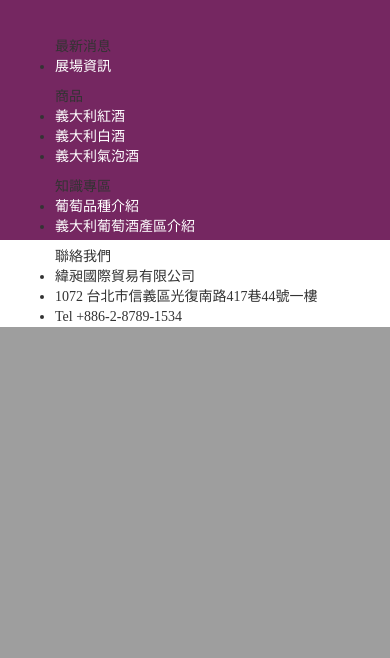
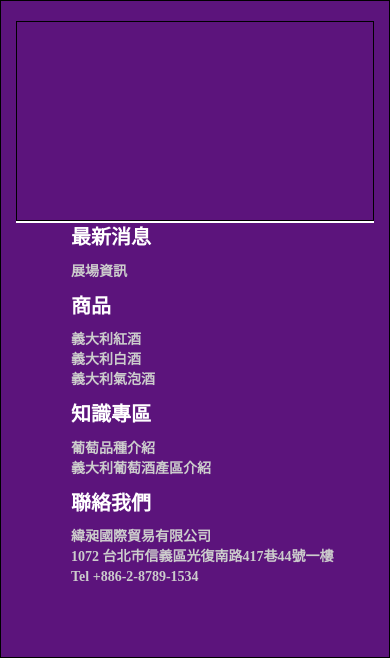
Before and after one commit to isDray/newe, a Laravel app: template resources/views/about.blade.php in a window 390 px wide. Shown: the part 1914-2572 px from the top of the page. Before the commit the page ends 2241 px from the top, so only its background shows below. Run offline with Laravel 8, Linux system fonts and the light colour scheme; the template is opened without the code that fills it, so the values that code supplies are empty; settings files or empty folders that the repository lacks are supplied.

Commit message:
首頁更新

```diff
--- a/public/css/front_default.css
+++ b/public/css/front_default.css
@@ -209,14 +209,6 @@ button:hover{
     #mmbritm{
       display: none;
     }
-    /*footer*/
-    #footer_area{
-      height: 240px;
-      background-color: #752761;
-      padding-top: 35px;
-      padding-right: 0px;
-      padding-left: 0px;
-    }
     #footer_icon_area{
       height: auto;
     }
@@ -322,6 +314,40 @@ button:hover{
       color: white;
       font-family: '微軟正黑體';
     }
+
+    /*新footer*/
+    #footer_area{
+      border:1px solid black;
+      height: auto;
+      background-color: #5c147c;
+      padding-top: 20px;
+      padding-bottom: 60px;
+    }
+    /* footer logo */
+    #newFooterPic{
+      height: 200px;
+      border: 1px solid black;
+    }
+    /* footer 分隔線 */
+    #newFooterline{
+      border-bottom: 2px solid white;
+    }
+    /* footer list */
+    .newFooterMenu ul{
+      font-weight: 900;
+      font-size: 20px;
+      color: white;
+      height: auto;
+    }
+    .newFooterMenu ul li,.newFooterMenu ul li a{
+       list-style: none;
+       color: #cccccc;
+       font-size: 14px;
+    }
+    .newFooterMenu ul>li:first-child{
+        margin-top: 10px;
+    }
+
 }
 @media (min-width: 992px) and (max-width: 1500px)  {
 
@@ -371,7 +397,9 @@ button:hover{
 	#logo{
 		height: 88px;
 		width: 230px;
-		background-image: url('../image/home/logo.jpg');
+		background-image: url('../image/home/header_logo.png');
+    background-repeat: no-repeat;
+    background-position: center;
 	}
 	.topmenu{
 		height: 88px;
@@ -687,7 +715,9 @@ button:hover{
   #logo{
     height: 88px;
     width: 230px;
-    background-image: url('../image/home/logo.jpg');
+    background-image: url('../image/home/header_logo.png');
+    background-repeat: no-repeat;
+    background-position: center;
   }
   .topmenu{
     height: 88px;
--- a/resources/views/front_default.blade.php
+++ b/resources/views/front_default.blade.php
@@ -295,32 +295,32 @@
             </p>
         </div>-->
 
-        <div id='newFooterPic' class='col-md-1 col-md-offset-1 col-sm-0 col-xs-0'>
+        <div id='newFooterPic' class='col-md-1 col-md-offset-1 col-sm-12 col-xs-12'>
         </div>
 
-        <div id='newFooterline' class='col-md-1 col-sm-0 col-xs-0'>
+        <div id='newFooterline' class='col-md-1 col-sm-12 col-xs-12'>
 
         </div>
 
-        <div class='newFooterMenu col-md-1 col-sm-0 col-xs-0'>
+        <div class='newFooterMenu col-md-1 col-sm-12 col-xs-12'>
             <ul>最新消息
                 <li><a data-ajax="false" href="{{url('/news')}}">展場資訊</a></li>
             </ul>
         </div>
-        <div class='newFooterMenu col-md-1 col-sm-0 col-xs-0'>
+        <div class='newFooterMenu col-md-1 col-sm-12 col-xs-12'>
             <ul>商品
                 <li><a data-ajax="false" href="{{url('/goods/1')}}">義大利紅酒</a></li>
                 <li><a data-ajax="false" href="{{url('/goods/2')}}">義大利白酒</a></li>
                 <li><a data-ajax="false" href="{{url('/goods/3')}}">義大利氣泡酒</a></li>
             </ul>
         </div>
-        <div class='newFooterMenu col-md-2 col-sm-0 col-xs-0'>
+        <div class='newFooterMenu col-md-2 col-sm-12 col-xs-12'>
             <ul>知識專區
                 <li><a data-ajax="false" href="">葡萄品種介紹</a></li>
                 <li><a data-ajax="false" href="">義大利葡萄酒產區介紹</a></li>
             </ul>
         </div>
-        <div class='newFooterMenu col-md-4 col-sm-0 col-xs-0'>
+        <div class='newFooterMenu col-md-4 col-sm-12 col-xs-12'>
             <ul>聯絡我們
                 <li>緯昶國際貿易有限公司</li>
                 <li>1072 台北市信義區光復南路417巷44號一樓</li>
```
Also changed, not shown: public/image/home/header_logo.png (added).
